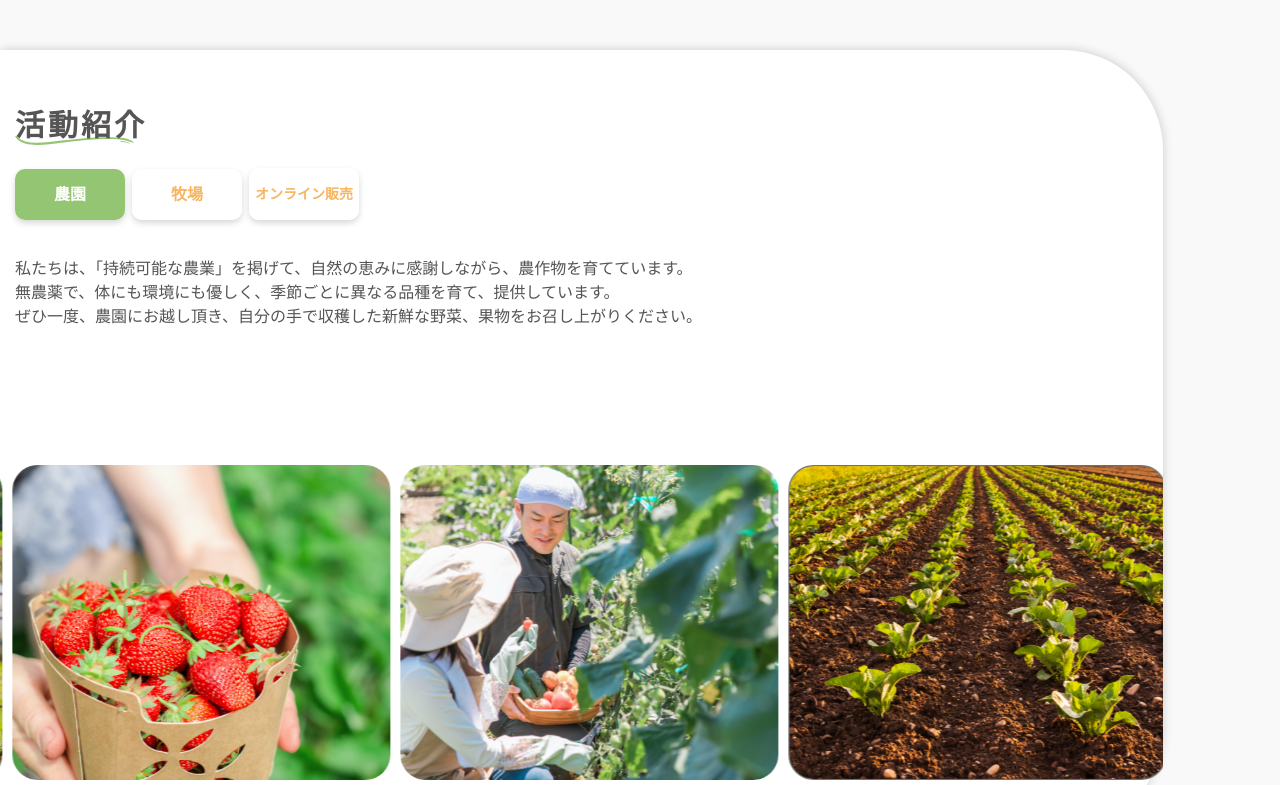
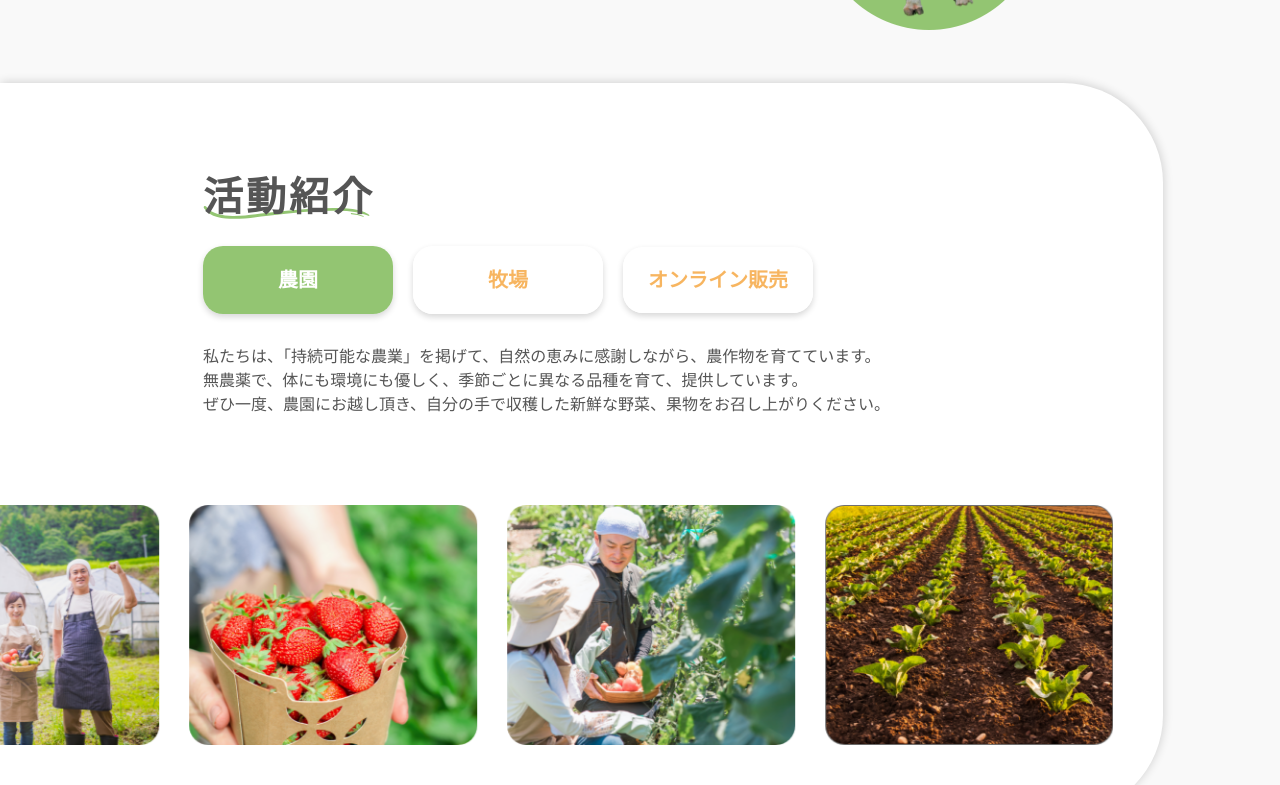
Before and after one commit to KouyaHASHIMOTO/sizenmeguminouen-htmlcssjs, a plain HTML site: page sizenmeguminouen/index.html in a window 1280 px wide. Shown: the part 1518-2303 px from the top of the page. Drawn offline with nearby package versions, Linux system fonts and the light colour scheme.

Commit message:
pc header fv activity完成

```diff
--- a/sizenmeguminouen/index.html
+++ b/sizenmeguminouen/index.html
@@ -240,7 +240,7 @@
           </div>
 
           <div id="farm" class="p-activity__tab-content">
-            <p class="c-description">
+            <p class="p-activity__tab-content-description c-description">
               私たちは、「持続可能な農業」を掲げて、自然の恵みに感謝しながら、農作物を育てています。<br />
               無農薬で、体にも環境にも優しく、季節ごとに異なる品種を育て、提供しています。<br />
               ぜひ一度、農園にお越し頂き、自分の手で収穫した新鮮な野菜、果物をお召し上がりください。
--- a/sizenmeguminouen/js/script.js
+++ b/sizenmeguminouen/js/script.js
@@ -95,7 +95,7 @@ $(".p-activity__tab-content-slider").slick({
   pauseOnHover: false, //オンマウスでスライドを一時停止させるかどうか。初期値はtrue。
   pauseOnFocus: false, //フォーカスした際にスライドを一時停止させるかどうか。初期値はtrue。
   cssEase: "linear", //動き方。初期値はeaseですが、スムースな動きで見せたいのでlinear
-  slidesToShow: 3, //スライドを画面に4枚見せる
+  slidesToShow: 3.5, //スライドを画面に4枚見せる
   slidesToScroll: 1, //1回のスライドで動かす要素数
   responsive: [
     {
--- a/sizenmeguminouen/sass/project/_about.scss
+++ b/sizenmeguminouen/sass/project/_about.scss
@@ -4,6 +4,10 @@
 .p-about {
   text-align: center;
   position: relative;
+
+  @include mq("pc") {
+    height: 750px;
+  }
 }
 
 .p-about__wrapper {
@@ -13,7 +17,6 @@
   padding-left: 15px;
 
   @include mq("pc") {
-    margin-top: 160px;
   }
 }
 
@@ -54,6 +57,7 @@
   }
 
   @include mq("pc") {
+    margin-top: 60px;
   }
 }
 
@@ -93,7 +97,7 @@
 
     @include mq("pc") {
       left: 312px;
-      bottom: 122px;
+      top: 479px;
     }
   }
   img:nth-child(4) {
@@ -104,7 +108,7 @@
 
     @include mq("pc") {
       right: 227px;
-      bottom: 53px;
+      top: 479px;
     }
   }
 }
--- a/sizenmeguminouen/sass/project/_activity.scss
+++ b/sizenmeguminouen/sass/project/_activity.scss
@@ -1,13 +1,20 @@
 @use "../global/variables" as *;
+@use "../Foundation/mixin" as *;
 
 .p-activity {
-  width: 1163px;
-  position: relative;
+  width: 100%;
+  position: absolute;
+  top: 801px;
   background: #fff;
   padding-bottom: 50px;
-  box-shadow: 1px -1px 10px #00000029;
   z-index: 1;
-  border-radius: 0px 100px 100px 0px;
+
+  @include mq("pc") {
+    width: 1163px;
+    border-radius: 0px 100px 100px 0px;
+    box-shadow: 1px -1px 10px #00000029;
+    padding-right: 50px;
+  }
 }
 
 .p-activity__wrapper {
@@ -15,6 +22,11 @@
   padding-bottom: 50px;
   padding-left: 15px;
   padding-right: 15px;
+
+  @include mq("pc") {
+    padding-top: 80px;
+    padding-left: 203px;
+  }
 }
 
 .p-activity__heading {
@@ -25,10 +37,19 @@
   font-weight: bold;
   letter-spacing: 3px;
   color: $text-color;
+
+  @include mq("pc") {
+    font-size: 40px;
+  }
 }
 
 .p-activity__line {
   height: 10px;
+
+  @include mq("pc") {
+    height: 14px;
+    margin-top: 2px;
+  }
 }
 
 .p-activity__tab {
@@ -37,6 +58,11 @@
   flex-wrap: wrap;
   gap: 7px;
   align-items: center;
+
+  @include mq("pc") {
+    margin-top: 45px;
+    gap: 20px;
+  }
 }
 
 .p-activity__tab-btn {
@@ -50,12 +76,28 @@
     padding: 17px 39px;
     font-weight: bold;
   }
+
+  @include mq("pc") {
+    a {
+      font-size: 20px;
+      padding: 23px 75px;
+      border-radius: 20px;
+    }
+  }
 }
 
 .p-activity__tab-btn-unique {
   a {
     font-size: 14px;
     padding: 18px 6px;
+  }
+
+  @include mq("pc") {
+    a {
+      font-size: 20px;
+      width: 140px;
+      padding: 22px 25px;
+    }
   }
 }
 
@@ -65,14 +107,25 @@
   // display: none;
   height: 0;
   opacity: 0; /*透過0*/
-
   margin: 0;
 
   p {
+    font-weight: 500;
     min-height: 170px;
     padding-right: 15px;
     padding-left: 15px;
   }
+
+  @include mq("pc") {
+    p {
+      padding-left: 203px;
+      width: 910px;
+      min-height: 64px;
+    }
+  }
+}
+
+.p-activity__tab-content-description {
 }
 
 /*areaにis-activeというクラスがついた時の形状*/
@@ -104,6 +157,13 @@
   img {
     height: auto;
   }
+
+  @include mq("pc") {
+    margin-top: 70px;
+    li {
+      margin: 20px;
+    }
+  }
 }
 
 .p-activity__tab li.is-active a {
--- a/sizenmeguminouen/sass/project/_faq.scss
+++ b/sizenmeguminouen/sass/project/_faq.scss
@@ -2,6 +2,9 @@
 @use "../foundation/mixin" as *;
 
 .p-faq {
+  @include mq("pc") {
+    margin-top: 805px;
+  }
 }
 
 .p-faq__wrapper {
```
Also changed, not shown: sizenmeguminouen/css/style.css.
